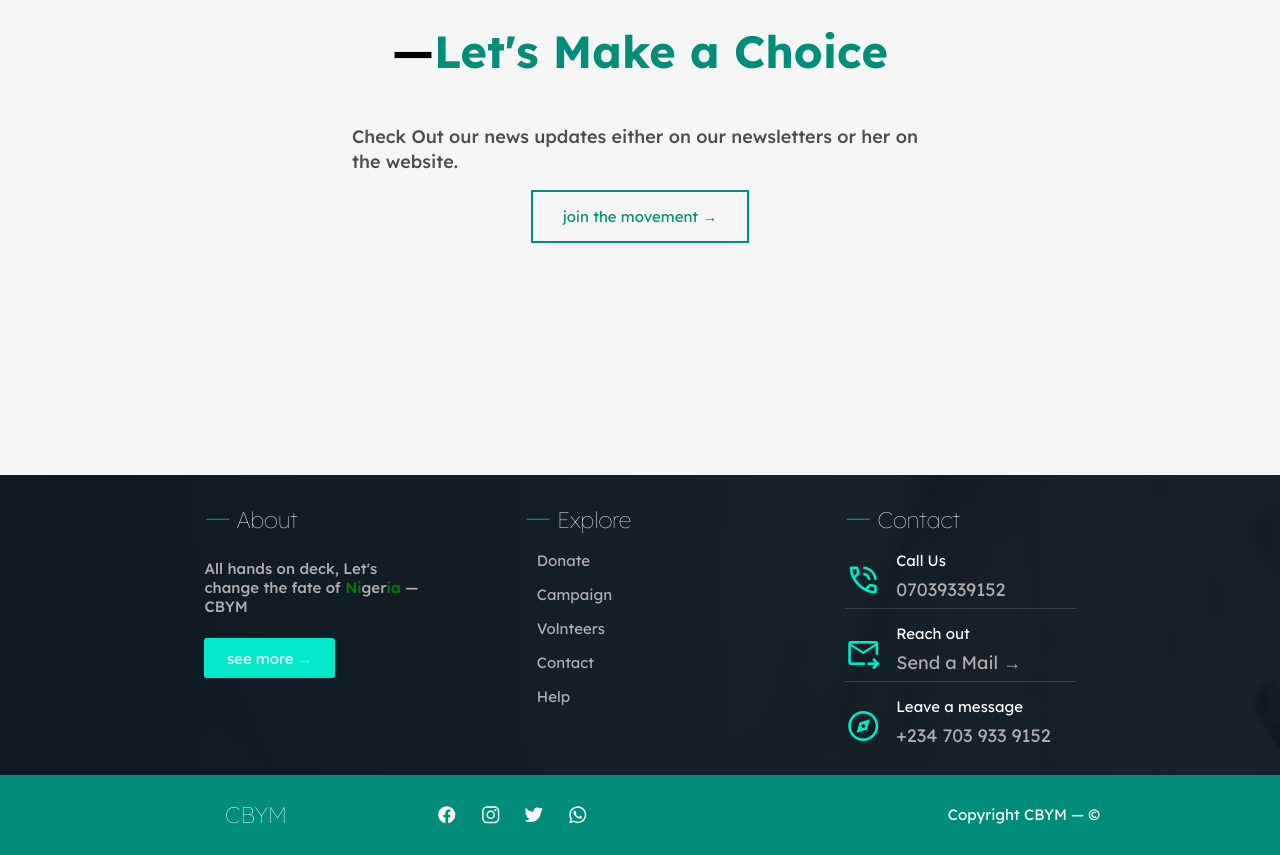
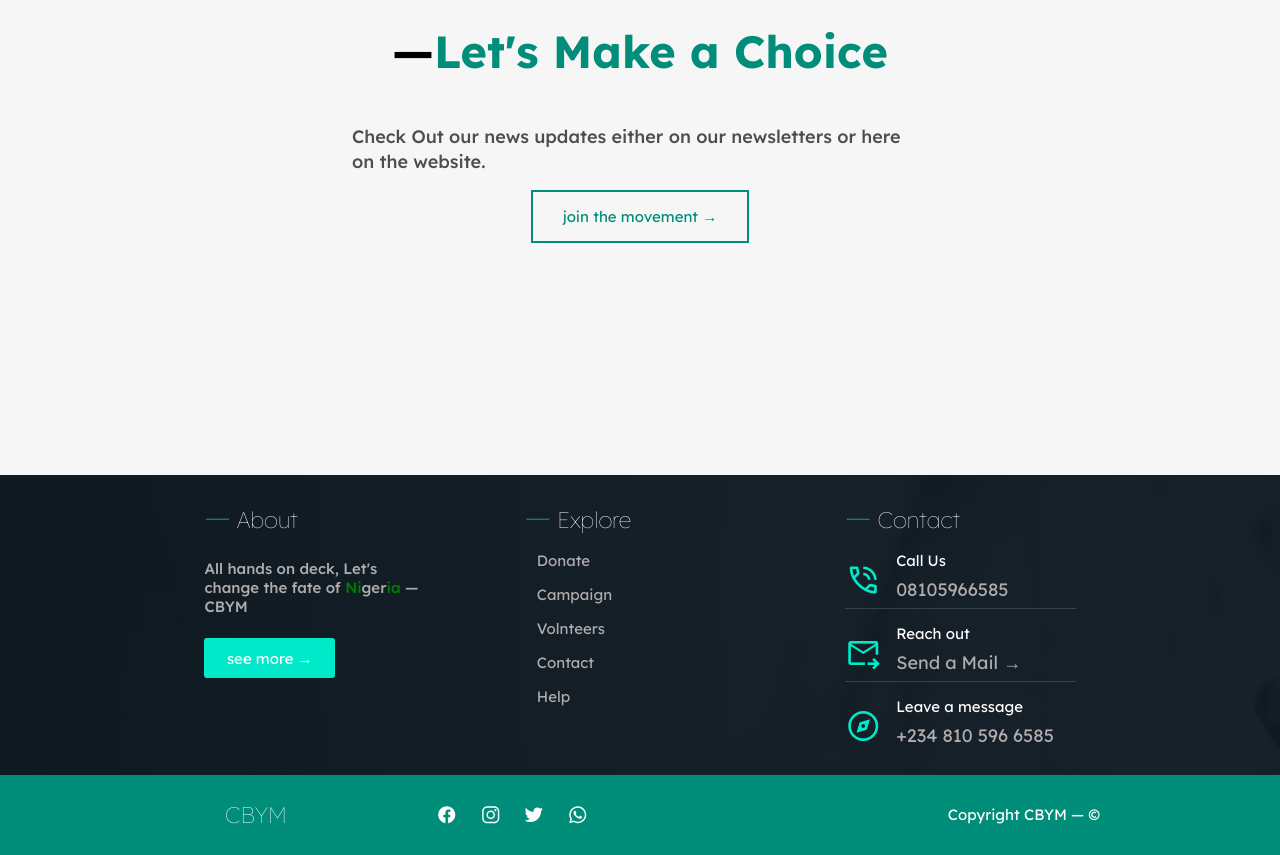
Before and after one commit to OtiEdwin/Cbym, a React (Create React App) app: page /about in a window 1280 px wide. Shown: the part 240-1095 px from the top of the page. Built offline with nearby package versions, Linux system fonts and the light colour scheme; a web font is replaced by a local one.

Commit message:
change numbers

```diff
--- a/src/Footbar.js
+++ b/src/Footbar.js
@@ -15,7 +15,7 @@ function Footbar() {
                         <li><a href = ''><ion-icon name="logo-facebook" class='mbc hydrated white'></ion-icon></a></li>
                         <li><a href = ''><ion-icon name="logo-instagram" class='mbc hydrated white'></ion-icon></a></li>
                         <li><a href = ''><ion-icon name="logo-twitter" class='mbc hydrated white'></ion-icon></a></li>
-                        <li><a href = {`https://api.whatsapp.com/send?phone=2347039339152`}><ion-icon name="logo-whatsapp" class='mbc hydrated white'></ion-icon></a></li>
+                        <li><a href = {`https://api.whatsapp.com/send?phone=2348105966585`}><ion-icon name="logo-whatsapp" class='mbc hydrated white'></ion-icon></a></li>
                     </ul>
                 </div>
             </div>
--- a/src/Footer.js
+++ b/src/Footer.js
@@ -17,10 +17,10 @@ function Footer() {
                     <h3><span className='primary h3'>&mdash;</span> Explore</h3>
 
                     <ul>
-                        <li><a href = {`https://api.whatsapp.com/send?phone=2347039339152&text=Hello,+i'd+like+to+make+a+donation`}>Donate</a></li>
-                        <li><a href = {`https://api.whatsapp.com/send?phone=2347039339152&text=Hello,+i'd+like+to+make+more+enquires+about+CBYM+campaigns`}>Campaign</a></li>
-                        <li><a href = {`https://api.whatsapp.com/send?phone=2347039339152&text=Hello,+i'd+like+to+know+more+about+CBYM+Volunteering`}>Volnteers</a></li>
-                        <li><a href = "https://api.whatsapp.com/send?phone=2347039339152">Contact</a></li>
+                        <li><a href = {`https://api.whatsapp.com/send?phone=2348105966585&text=Hello,+i'd+like+to+make+a+donation`}>Donate</a></li>
+                        <li><a href = {`https://api.whatsapp.com/send?phone=2348105966585&text=Hello,+i'd+like+to+make+more+enquires+about+CBYM+campaigns`}>Campaign</a></li>
+                        <li><a href = {`https://api.whatsapp.com/send?phone=2348105966585&text=Hello,+i'd+like+to+know+more+about+CBYM+Volunteering`}>Volnteers</a></li>
+                        <li><a href = "https://api.whatsapp.com/send?phone=2348105966585">Contact</a></li>
                         <li><a href = ''>Help</a></li>
                     </ul>
                 </div>
@@ -33,7 +33,7 @@ function Footer() {
                         </span>
                         <div className='pa-l'>
                         Call Us
-                        <a href = '' className='stand-out'>07039339152</a>
+                        <a href = '' className='stand-out'>08105966585</a>
                         </div>
 
                     </li>
@@ -55,7 +55,7 @@ function Footer() {
                         </span>
                         <div className='pa-l'>
                         Leave a message
-                        <a href = {`https://api.whatsapp.com/send?phone=2347039339152`} className='stand-out'>+234 703 933 9152</a>
+                        <a href = {`https://api.whatsapp.com/send?phone=2348105966585`} className='stand-out'>+234 810 596 6585</a>
                         </div>
 
                     </li>
--- a/src/Header.js
+++ b/src/Header.js
@@ -79,7 +79,7 @@ function Header({ is_logged_in, display,  setLoggedIn }) {
                             </li>
 
                             <li className=''>
-                                <a href = 'https://api.whatsapp.com/send?phone=2347039339152' className='mbc space-btw' onClick={ ()=>{setToggle((toggle + 1)%2)} }>
+                                <a href = 'https://api.whatsapp.com/send?phone=2348105966585' className='mbc space-btw' onClick={ ()=>{setToggle((toggle + 1)%2)} }>
                                     Contact us
                                     <div className=' flex-center'>
                                         <ion-icon name="call"></ion-icon>
--- a/src/Navigation.js
+++ b/src/Navigation.js
@@ -21,7 +21,7 @@ function List ({ is_logged_in,  setLoggedIn }){
                         <li><Link to='/feeds'>Latest</Link></li>
                         <li><Link to='/subscribe'>Subscribe</Link></li>
                         <li><Link to='/about'>About</Link></li>
-                        <li><a href = 'https://api.whatsapp.com/send?phone=2347039339152' className="btn hollow" >Contact us</a></li>
+                        <li><a href = 'https://api.whatsapp.com/send?phone=2348105966585' className="btn hollow" >Contact us</a></li>
                     </ul>
                 )
             }
--- a/src/Section_1.js
+++ b/src/Section_1.js
@@ -6,7 +6,7 @@ function Section_1() {
         <section className='ratio-9 col'>
             <h2 className='tc mc head-text'><span className='dark h2'>&mdash;</span>Let's Make a Choice</h2>
             <div className='alt-5'>
-                <p>Check Out our news updates either on our newsletters or her on the website.</p>
+                <p>Check Out our news updates either on our newsletters or here on the website.</p>
                 <Link to={`/subscribe`} className = 'btn hollow-dark tr'> join the movement &rarr;</Link>
             </div>
         </section>
```
